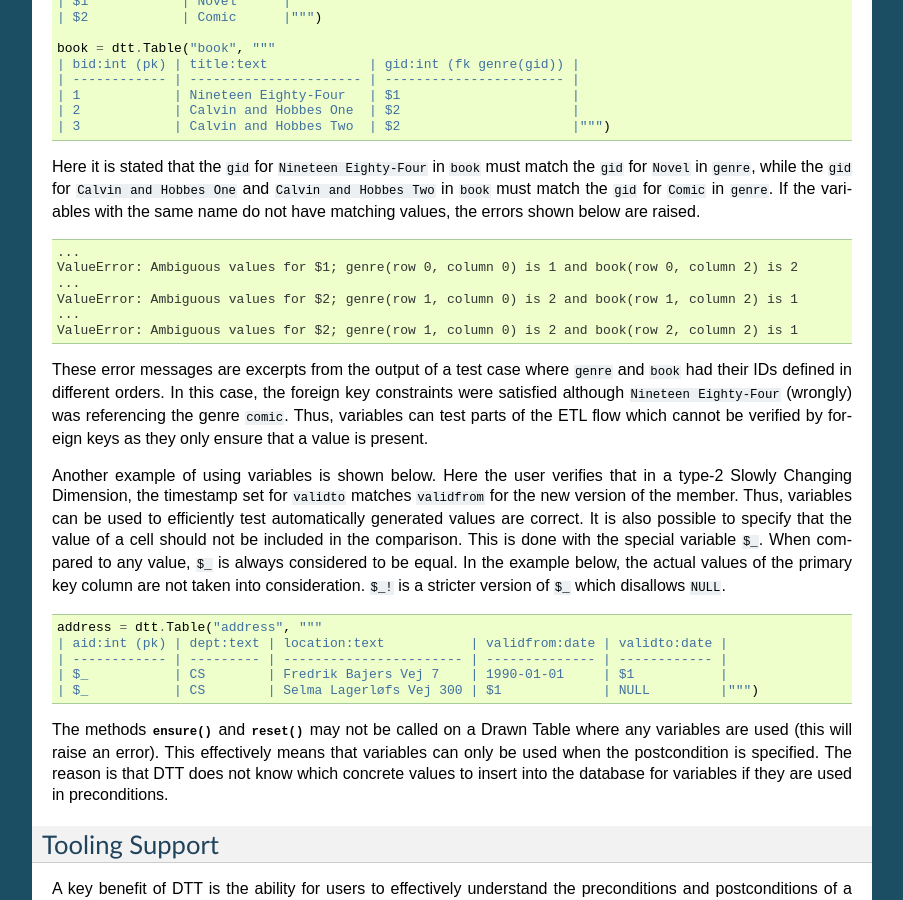
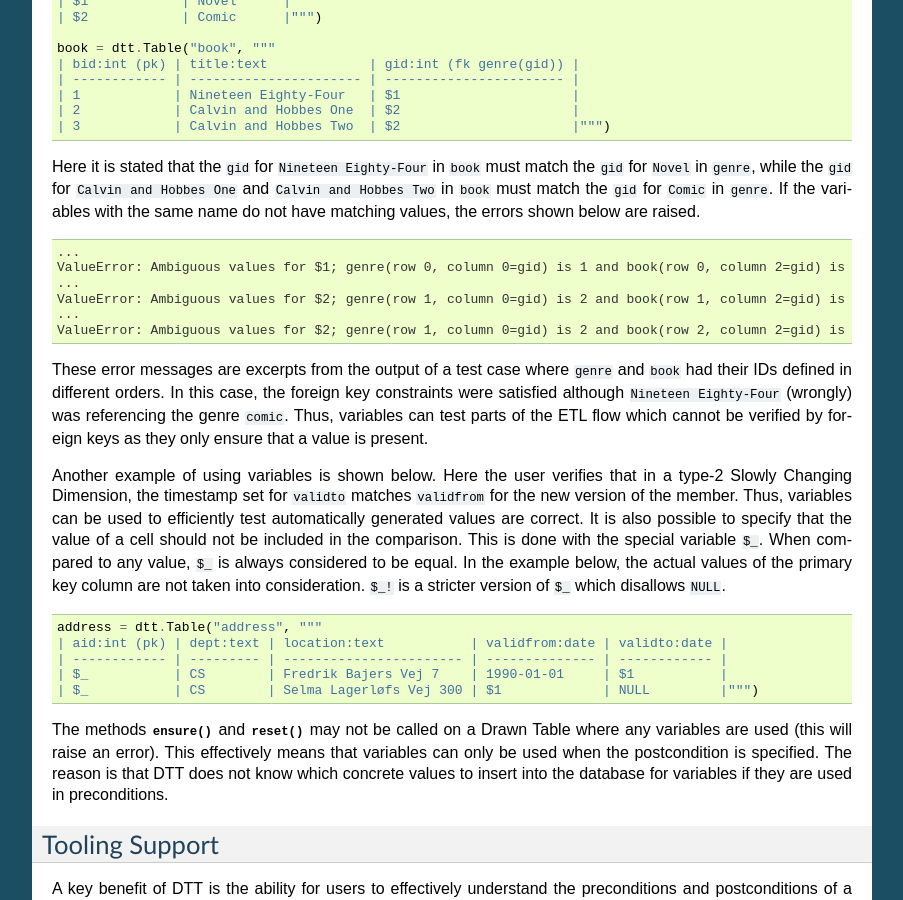
Before and after one commit to chrthomsen/pygrametl, a Sphinx documentation site: the page built from docs/examples/testing.rst, in a window 1280 px wide and 900 px high, scrolled down 3445 px. Shown: the whole window, without its empty margins (198-1101 px from the left). Built offline with Sphinx 7.4.7, drawn with Linux system fonts in a browser that asks for light colours; pages that are not in the unit, such as notebooks, are missing from menus.

Commit message:
Ad column name to Variable's error messages

```diff
--- a/docs/examples/testing.rst
+++ b/docs/examples/testing.rst
@@ -255,11 +255,11 @@ not have matching values, the errors shown below are raised.
 .. code-block:: console
 
     ...
-    ValueError: Ambiguous values for $1; genre(row 0, column 0) is 1 and book(row 0, column 2) is 2
+    ValueError: Ambiguous values for $1; genre(row 0, column 0=gid) is 1 and book(row 0, column 2=gid) is 2
     ...
-    ValueError: Ambiguous values for $2; genre(row 1, column 0) is 2 and book(row 1, column 2) is 1
+    ValueError: Ambiguous values for $2; genre(row 1, column 0=gid) is 2 and book(row 1, column 2=gid) is 1
     ...
-    ValueError: Ambiguous values for $2; genre(row 1, column 0) is 2 and book(row 2, column 2) is 1
+    ValueError: Ambiguous values for $2; genre(row 1, column 0=gid) is 2 and book(row 2, column 2=gid) is 1
 
 These error messages are excerpts from the output of a test case where
 ``genre`` and ``book`` had their IDs defined in different orders. In this case,
```
Also changed, not shown: 1 other file.
